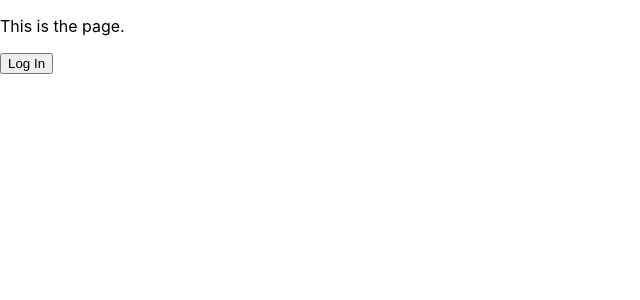
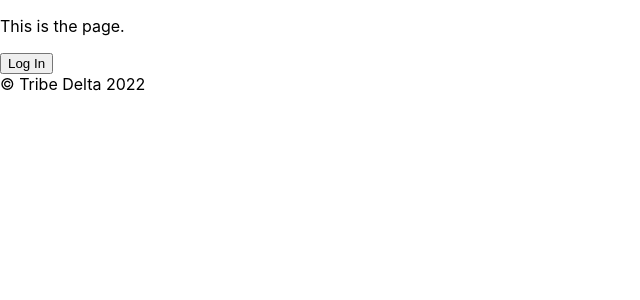
Before and after one commit to Tribe-Delta/TravelBytes, a React (Create React App) app: page / in a window 1280 px wide. Shown: the top 300 px of the page, without its empty margins (0-640 px from the left). Built offline with nearby package versions, Linux system fonts and the light colour scheme; no server answers.

Commit message:
brian tuesday work

```diff
--- a/package.json
+++ b/package.json
@@ -9,7 +9,9 @@
     "@testing-library/user-event": "^13.5.0",
     "axios": "^0.27.2",
     "react": "^18.2.0",
+    "react-bootstrap": "^2.5.0",
     "react-dom": "^18.2.0",
+    "react-router-dom": "^6.3.0",
     "react-scripts": "5.0.1",
     "web-vitals": "^2.1.4"
   },
--- /dev/null
+++ b/src/About.js
@@ -0,0 +1,12 @@
+
+import { Component } from "react";
+
+class Profile extends Component {
+
+  render() {
+    /* TODO: render information about the developers */
+    return <p>Profile page coming soon</p>
+  }
+};
+
+export default Profile;
--- a/src/App.js
+++ b/src/App.js
@@ -3,12 +3,19 @@ import { withAuth0 } from '@auth0/auth0-react';
 import Login from './Login.js'
 import Logout from './Logout.js'
 import Profile from './Profile.js'
-import Content from './Content.js';
+// import Content from './Content.js';
 import './css/App.css';
+import {
+  Routes, Route
+} from "react-router-dom";
+import Header from './Header.js';
+import Footer from './Footer.js';
+import About from './About.js';
 
 class App extends React.Component {
   render() {
     return (
+      <>
       <div className="App">
         <p>This is the page.</p>
         {this.props.auth0.isAuthenticated ?
@@ -16,11 +23,19 @@ class App extends React.Component {
             <Profile />
             {/* <Content /> */}
             <Logout />
+            <Header />
+            <Routes>
+              <Route exact path="/" element={<About />}></Route>
+              <Route exact path="about" element={<About />}></Route>
+
+           </Routes>
           </>
           :
           <Login />
         }
       </div>
+      <Footer />
+      </>
     );
   }
 }
--- /dev/null
+++ b/src/Footer.js
@@ -0,0 +1,14 @@
+import React from 'react';
+import Navbar from 'react-bootstrap/Navbar';
+
+class Footer extends React.Component {
+  render() {
+    return (
+      <Navbar collapseOnSelect expand="lg" bg="dark" variant="dark">
+        <Navbar.Brand>&copy; Tribe Delta 2022</Navbar.Brand>
+      </Navbar>
+    )
+  }
+}
+
+export default Footer;
--- /dev/null
+++ b/src/Header.js
@@ -0,0 +1,17 @@
+import React from 'react';
+import { Navbar, NavItem } from 'react-bootstrap';
+import { Link } from "react-router-dom";
+
+class Header extends React.Component {
+  render() {
+    return (
+      <Navbar collapseOnSelect expand="lg" bg="dark" variant="dark">
+        <Navbar.Brand>Travel like a Traveler</Navbar.Brand>
+        <NavItem><Link to="/" className="nav-link">Home</Link></NavItem>
+        <NavItem><Link to="/about" className="nav-link">About</Link></NavItem>
+      </Navbar>
+    )
+  }
+}
+
+export default Header;
--- a/src/index.js
+++ b/src/index.js
@@ -6,6 +6,7 @@ import App from './App';
 
 const root = ReactDOM.createRoot(document.getElementById('root'));
 root.render(
+
   <Auth0Provider
     domain={process.env.REACT_APP_DOMAIN}
     clientId={process.env.REACT_APP_CLIENTID}
```
Also changed, not shown: 1 other file (tests, documents, lock files or other folders).
